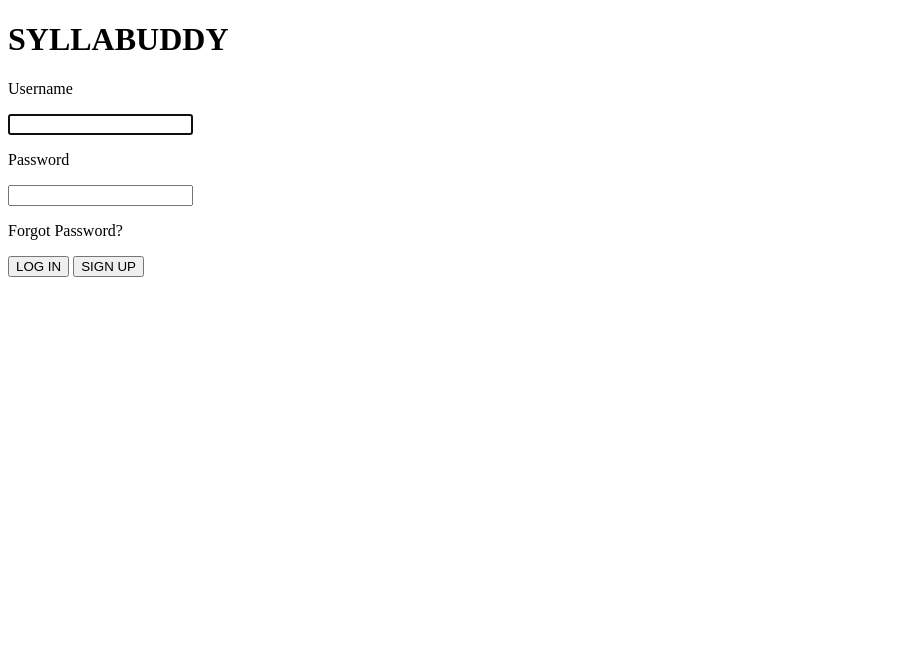
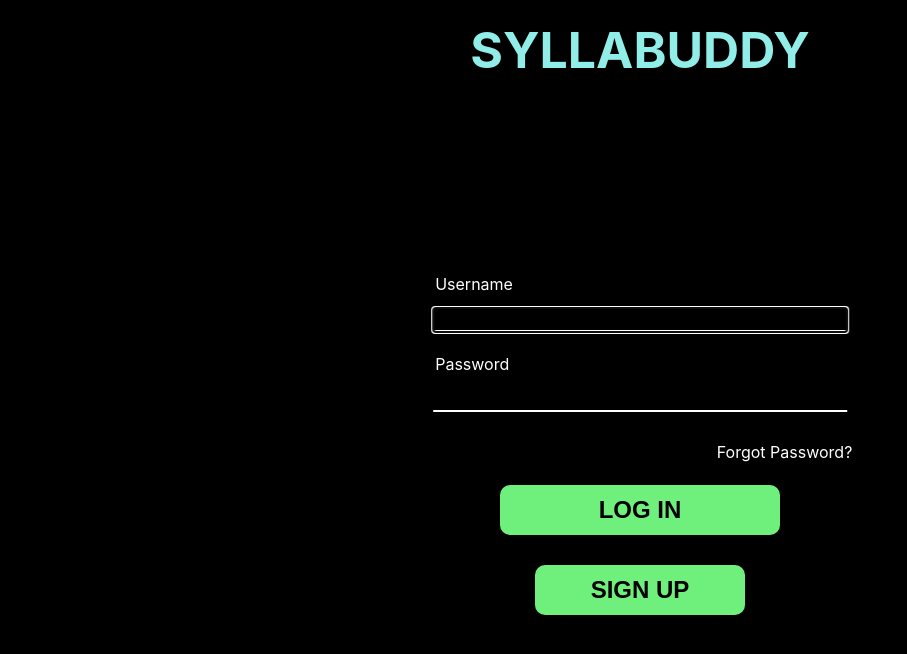
Before and after one commit to gkarla33/Syllabuddy, a website: page index.html in a window 1280 px wide. Shown: the whole page, without its empty margins (0-907 px from the left). Drawn offline with Linux system fonts and the light colour scheme.

Commit message:
Update index.html

```diff
--- a/index.html
+++ b/index.html
@@ -8,7 +8,7 @@
     <title>Syllabuddy</title>
 
     <!-- import the webpage's stylesheet -->
-    <link rel="stylesheet" href="static/main.css" />
+    <link rel="stylesheet" href="static/login.css" />
 
     <!-- import the webpage's javascript file -->
     <script type="text/javascript" src="static/script.js" defer></script>
@@ -16,9 +16,7 @@
   <body>
     <div class="loginPage" id="loginPage">
       <form class="form" id="login" method="POST">
-        <h1 name="gatekeeper" id="gateKeeper hidden" class="form__title">
-          SYLLABUDDY
-        </h1>
+        <h1>SYLLABUDDY</h1>
         <div class="form__message form__message--error"></div>
         <div class="form__input-group">
           <p class="input-instruction">Username</p>
@@ -26,8 +24,8 @@
           <div class="form__input-error-message"></div>
         </div>
         <div class="form__input-group">
-          <p class="input-instruction">Password</p>
-          <input name="password" id="password" type="password" class="form__input" autofocus/>
+          <p class="input-instruction1">Password</p>
+          <input name="password" id="password" type="password" class="form__input1" autofocus/>
           <div class="form__input-error-message"></div>
         </div>
         <p class="forgot-pass">Forgot Password?</p>
```
